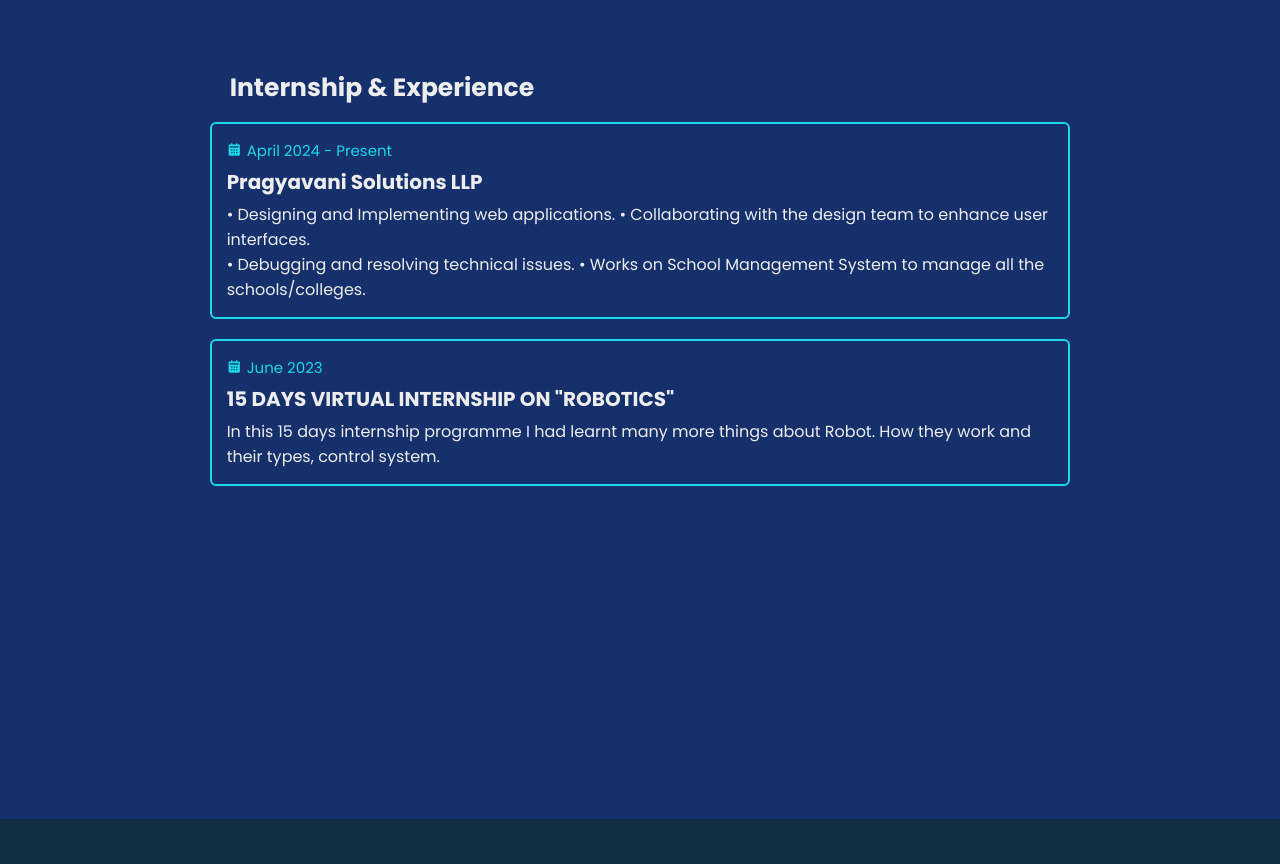
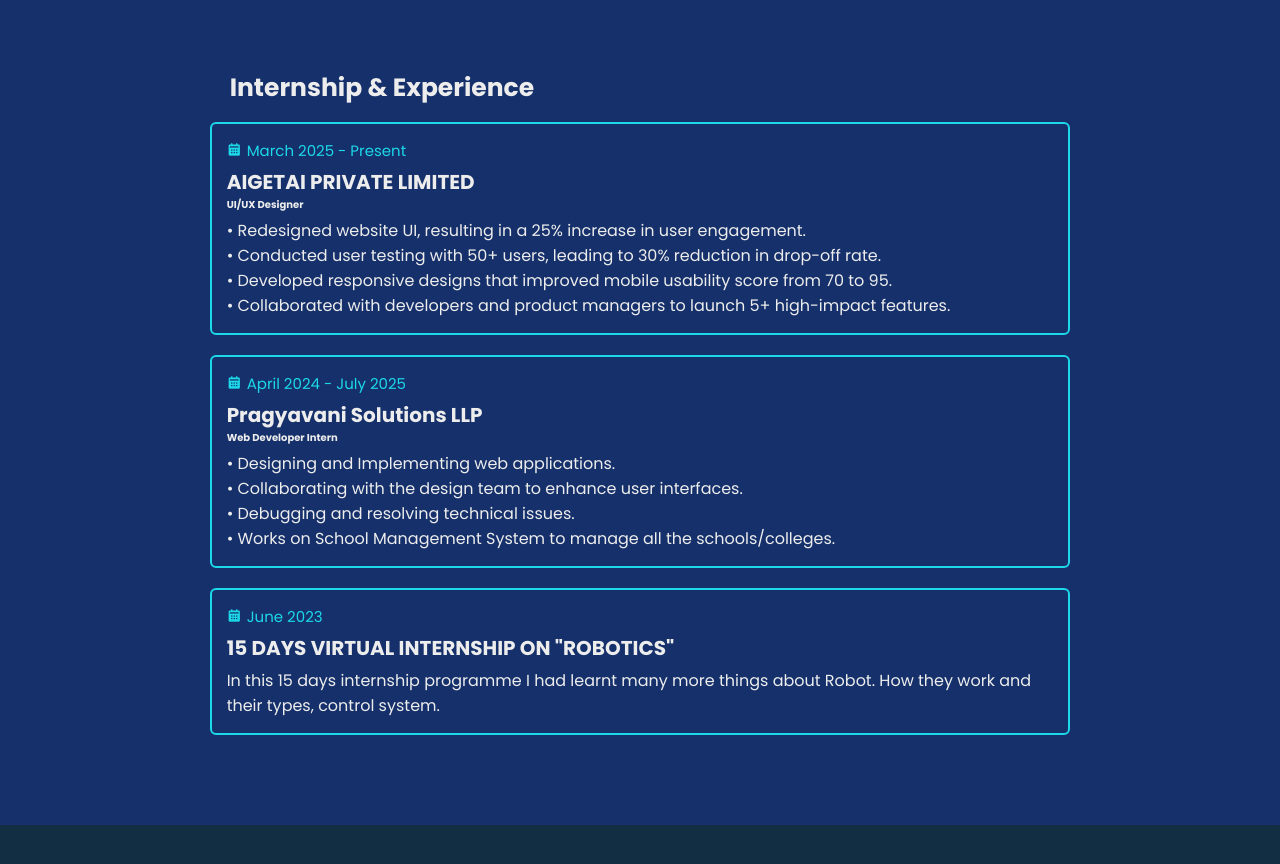
Before and after one commit to AnkitFirst/Ankit-portfolio, a plain HTML site: page index.html in a window 1280 px wide. Shown: the part 2700-3564 px from the top of the page. Drawn offline with nearby package versions, Linux system fonts and the light colour scheme; a script that the page names is missing.

Commit message:
Update index.html
Added a chatbot agent

```diff
--- a/index.html
+++ b/index.html
@@ -9,6 +9,8 @@
     <link rel="stylesheet" href="style.css">
     <link href='https://unpkg.com/boxicons@2.1.4/css/boxicons.min.css' rel='stylesheet'>
 </head>
+<elevenlabs-convai agent-id="agent_01jvxpqbkef3ntfb9ak7ynmcpb"></elevenlabs-convai>
+<script src="https://elevenlabs.io/convai-widget/index.js" async type="text/javascript"></script>
 
 <body>
     <header class="header">
@@ -172,11 +174,25 @@
                     <h3 class="title">Internship & Experience</h3>
                     <div class="education-content">
                         <div class="content">
-                            <div class="year"><i class="bx bxs-calendar"></i>April 2024 - Present</div>
+                            <div class="year"><i class="bx bxs-calendar"></i>March 2025 - Present</div>
+                            <h3>AIGETAI PRIVATE LIMITED</h3>
+                            <H4>UI/UX Designer</H4>
+                            <p>• Redesigned website UI, resulting in a 25% increase in user engagement. <br>
+                                • Conducted user testing with 50+ users, leading to 30% reduction in drop-off rate. <br>
+                                • Developed responsive designs that improved mobile usability score from 70 to 95.<br>
+                                • Collaborated with developers and product managers to launch 5+ high-impact features.
+                            </p>
+
+                        </div>
+                    </div>
+                    <div class="education-content">
+                        <div class="content">
+                            <div class="year"><i class="bx bxs-calendar"></i>April 2024 - July 2025</div>
                             <h3>Pragyavani Solutions LLP</h3>
-                            <p>• Designing and Implementing web applications.
+                            <h4>Web Developer Intern</h4>
+                            <p>• Designing and Implementing web applications. <br>
                                 • Collaborating with the design team to enhance user interfaces. <br>
-                                • Debugging and resolving technical issues.
+                                • Debugging and resolving technical issues. <br>
                                 • Works on School Management System to manage all the schools/colleges.
                             </p>
                         </div>
```
